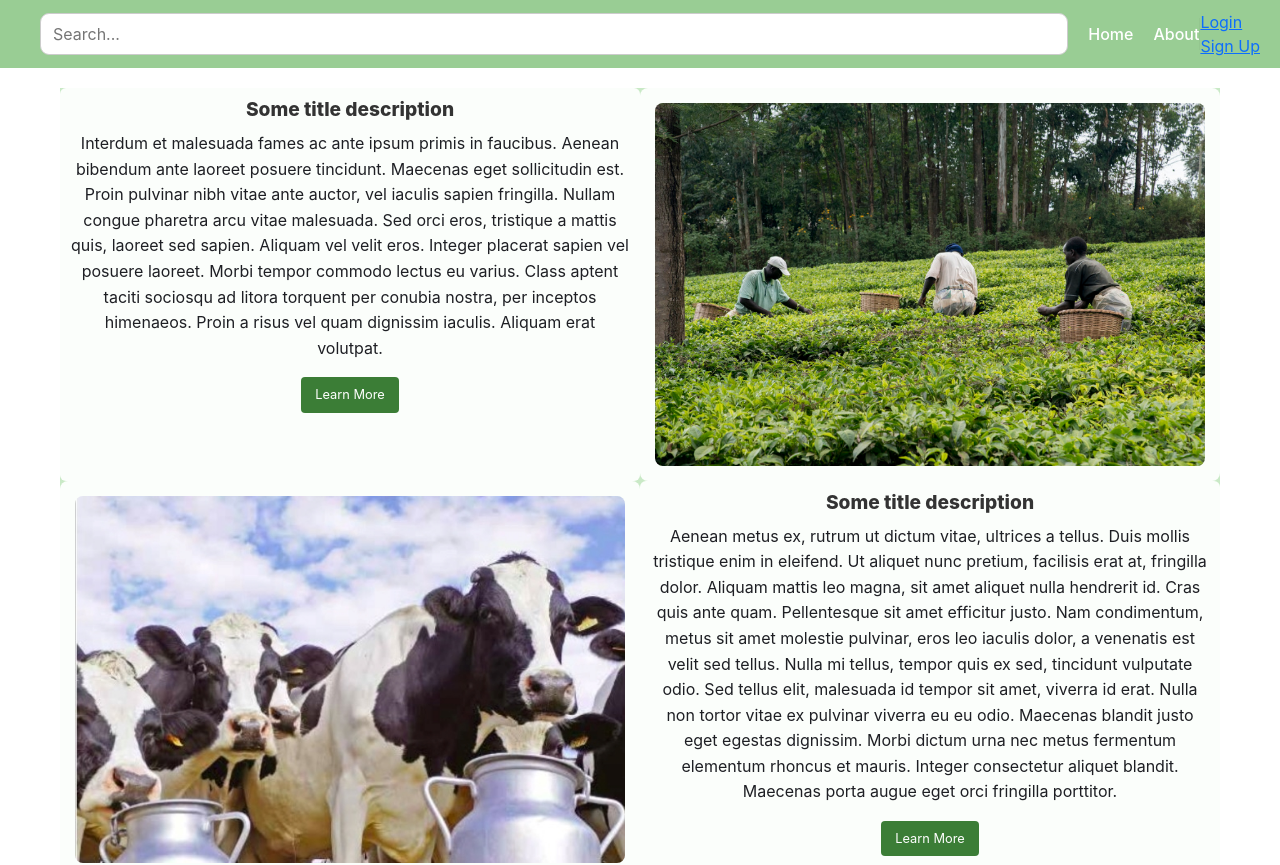
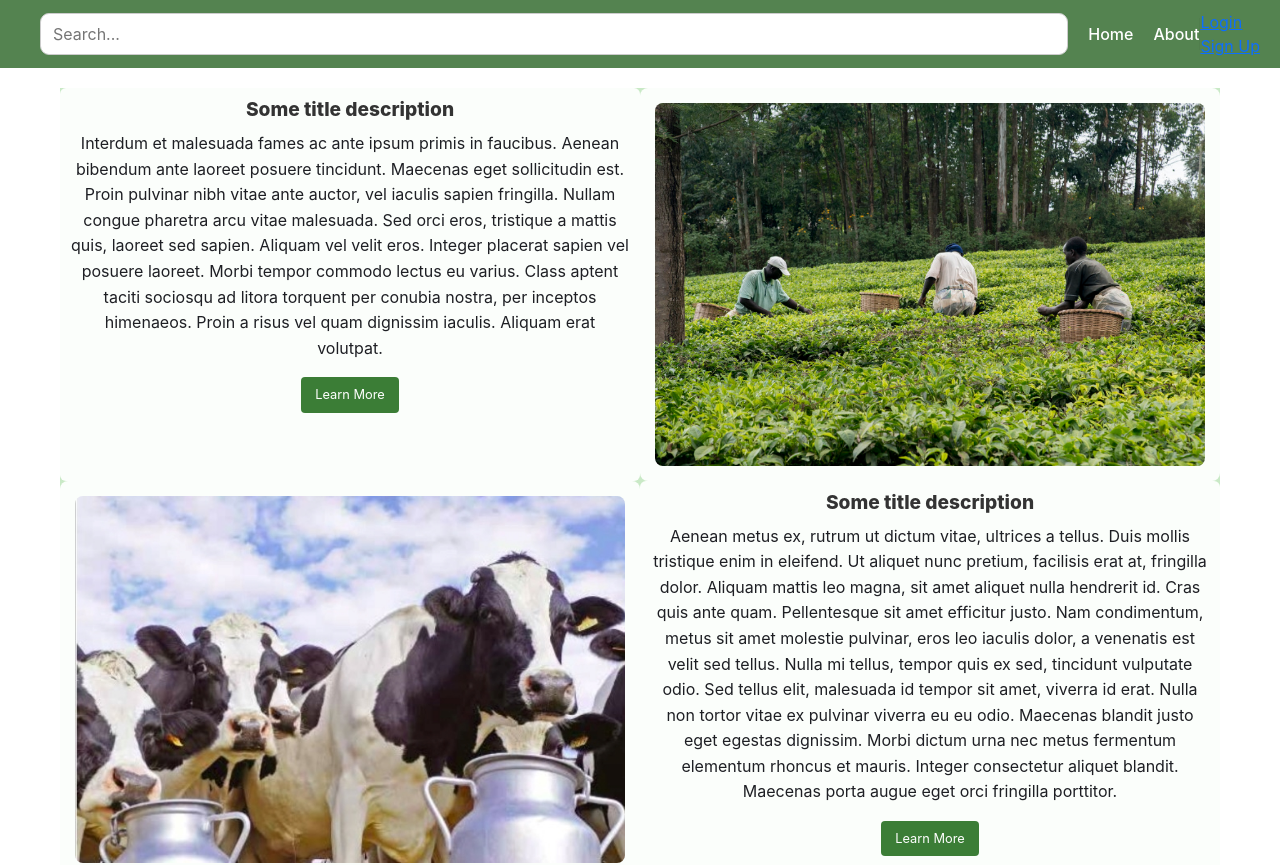
Before and after one commit to iManuhK/PesaFresh-v2, a React (Create React App) app in the folder client/: page / in a window 1280 px wide. Shown: the top 865 px of the page. Built offline with nearby package versions, Linux system fonts and the light colour scheme; the HTML template or start-up script is replaced by a standard one.

Commit message:
header adjustment to account for conditional rendering

```diff
--- a/client/src/App.css
+++ b/client/src/App.css
@@ -602,7 +602,8 @@ header {
   align-items: center;
   padding: 10px 20px;
   /* background-color: #fbfefb; */
-  background-color: #99cd94;
+  /* background-color: #99cd94; */
+  background-color: #548350;
   color: #fff;
 }
 
--- a/client/src/components/Header.js
+++ b/client/src/components/Header.js
@@ -1,168 +1,3 @@
-// import React, { useState } from 'react';
-// import { useAuth } from './ContextProvider/AuthContext';
-// import Box from '@mui/material/Box';
-// import Avatar from '@mui/material/Avatar';
-// import Menu from '@mui/material/Menu';
-// import MenuItem from '@mui/material/MenuItem';
-// import ListItemIcon from '@mui/material/ListItemIcon';
-// import Divider from '@mui/material/Divider';
-// import IconButton from '@mui/material/IconButton';
-// import Tooltip from '@mui/material/Tooltip';
-// import PersonAdd from '@mui/icons-material/PersonAdd';
-// import Settings from '@mui/icons-material/Settings';
-// import Logout from '@mui/icons-material/Logout';
-// import LockPersonIcon from '@mui/icons-material/LockPerson';
-// import AccountBalanceIcon from '@mui/icons-material/AccountBalance';
-// import ManageAccountsIcon from '@mui/icons-material/ManageAccounts';
-// import NotificationsIcon from '@mui/icons-material/Notifications';
-// import { Badge } from '@mui/material';
-// import { Link as Weblink } from 'react-router-dom';
-
-// export default function Header() {
-//   const [anchorEl, setAnchorEl] = useState(null);
-//   const { currentUser, logout } = useAuth();
-//   const open = Boolean(anchorEl);
-
-//   const handleClick = (event) => {
-//     setAnchorEl(event.currentTarget);
-//   };
-
-//   const handleClose = () => {
-//     setAnchorEl(null);
-//   };
-//   const handleLogoutClick = () => {
-//     logout();
-//   };
-
-//   return (
-//     <header>
-//       {
-//       currentUser?
-//       <Box className="header-avatar">
-//         <Tooltip title="Account settings">
-//           <IconButton
-//             onClick={handleClick}
-//             size="small"
-//             aria-controls={open ? 'account-menu' : undefined}
-//             aria-haspopup="true"
-//             aria-expanded={open ? 'true' : undefined}
-//           >
-//             <Avatar>M</Avatar>
-//           </IconButton>
-//         </Tooltip>
-//       </Box>
-
-//       <Menu
-//         anchorEl={anchorEl}
-//         id="account-menu"
-//         open={open}
-//         onClose={handleClose}
-//         onClick={handleClose}
-//         PaperProps={{
-//           elevation: 0,
-//           sx: {
-//             overflow: 'visible',
-//             filter: 'drop-shadow(0px 2px 8px rgba(0,0,0,0.32))',
-//             mt: 1.5,
-//             '& .MuiAvatar-root': {
-//               width: 32,
-//               height: 32,
-//               ml: -0.5,
-//               mr: 1,
-//             },
-//             '&::before': {
-//               content: '""',
-//               display: 'block',
-//               position: 'absolute',
-//               top: 0,
-//               right: 14,
-//               width: 10,
-//               height: 10,
-//               bgcolor: 'background.paper',
-//               transform: 'translateY(-50%) rotate(45deg)',
-//               zIndex: 0,
-//             },
-//           },
-//         }}
-//         transformOrigin={{ horizontal: 'right', vertical: 'top' }}
-//         anchorOrigin={{ horizontal: 'right', vertical: 'bottom' }}
-//       >
-//         <MenuItem onClick={handleClose}>
-//           <Avatar /> Profile
-//         </MenuItem>
-//         <MenuItem onClick={handleClose}>
-//           <AccountBalanceIcon fontSize="small"/>
-//           My account
-//         </MenuItem>
-//         <Divider />
-//         <MenuItem onClick={handleClose}>
-//           <ListItemIcon>
-//             <ManageAccountsIcon fontSize="small" />
-//           </ListItemIcon>
-//           Manage my account
-//         </MenuItem>
-//         <MenuItem onClick={handleClose}>
-//           <ListItemIcon>
-//             <PersonAdd fontSize="small" />
-//           </ListItemIcon>
-//           Add another account
-//         </MenuItem>
-//         <MenuItem onClick={handleClose}>
-//           <ListItemIcon>
-//             <LockPersonIcon fontSize="small" />
-//           </ListItemIcon>
-//           Privacy
-//         </MenuItem>
-//         <MenuItem onClick={handleClose}>
-//           <Badge color="secondary" badgeContent="1">
-//             <NotificationsIcon />
-//           </Badge>
-//           Notifications
-//         </MenuItem>
-//         <MenuItem onClick={handleClose}>
-//           <ListItemIcon>
-//             <Settings fontSize="small" />
-//           </ListItemIcon>
-//           Settings
-//         </MenuItem>
-//         <MenuItem onClick={handleLogout}}>
-//           <ListItemIcon>
-//             <Logout fontSize="small" />
-//           </ListItemIcon>
-//           Logout
-//         </MenuItem>
-//       </Menu>
-//       :
-//       ""
-// }
-
-//       <div className="search">
-//         <input type="text" placeholder="Search..." />
-//       </div>
-//       <div className="header-nav">
-//         <Weblink to='/' >Home
-//         </Weblink>
-//         <Weblink to='/about' >About
-//         </Weblink>
-//       </div>
-//       {
-//         currentUser?
-//         ""
-//         :
-//       <Divider orientation="vertical" variant="middle" flexItem />
-//       <div className="menu-auth-buttons">
-//         <div className="menu-auth-login">
-//           <Weblink to='/login' >Login</Weblink>
-//         </div>
-//       }
-//         <div className="menu-auth-register">
-//           <Weblink to='/register' >Sign Up</Weblink>
-//         </div>
-//       </div>
-//     </header>
-//   );
-// }
-
 import React, { useState } from 'react';
 import { useAuth } from './ContextProvider/AuthContext';
 import Box from '@mui/material/Box';
@@ -185,7 +20,8 @@ import { Link as Weblink, useNavigate } from 'react-router-dom';
 
 export default function Header() {
   const [anchorEl, setAnchorEl] = useState(null);
-  const { currentUser, logout } = useAuth();
+  const { currentUser, logoutUser } = useAuth();
+
   const navigate = useNavigate();
   const open = Boolean(anchorEl);
 
@@ -198,7 +34,7 @@ export default function Header() {
   };
 
   const handleLogoutClick = async () => {
-    await logout();
+    await logoutUser();
     navigate('/login');
   };
 
```
Also changed, not shown: 1 other file (tests, documents, lock files or other folders).
